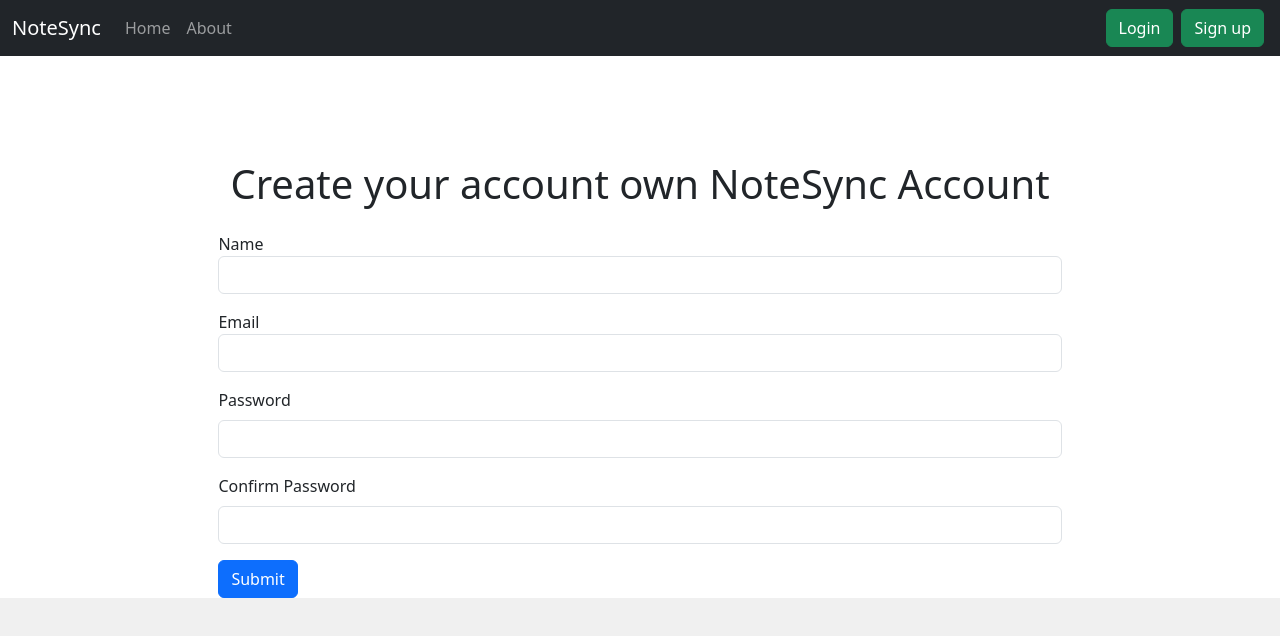
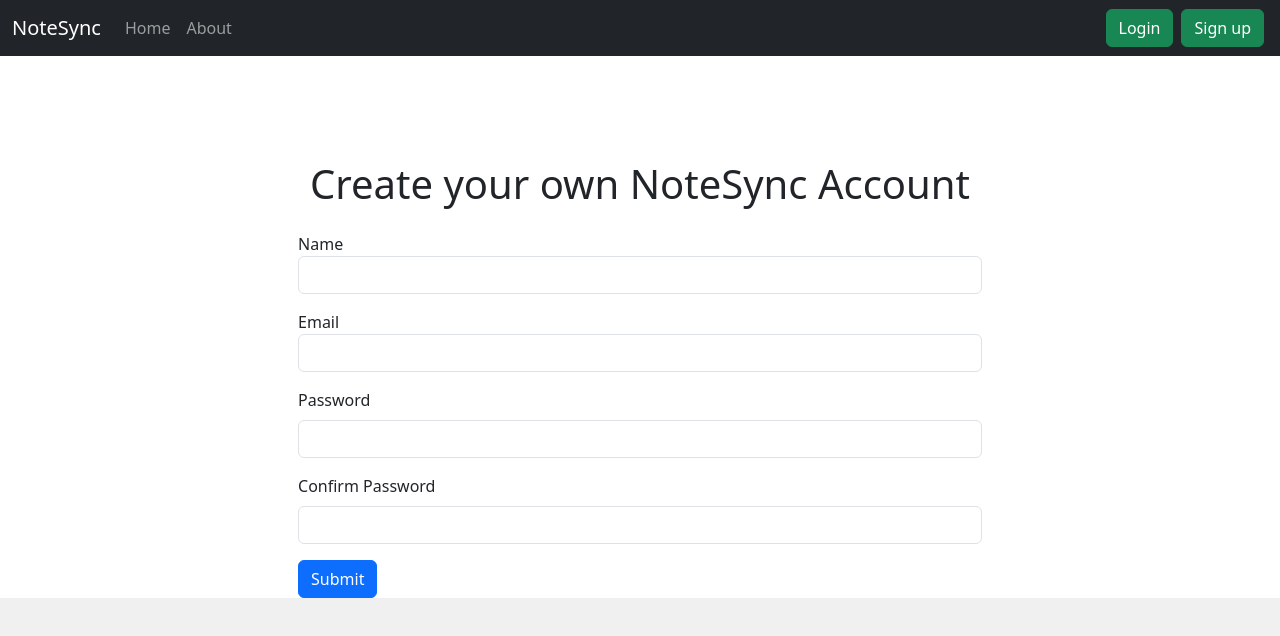
Before and after one commit to BhasinKartik/NoteSync, a React (Create React App) app: page /signup in a window 1280 px wide. Shown: the top 636 px of the page. Built offline with nearby package versions, Linux system fonts and the light colour scheme.

Commit message:
text-fix-1

```diff
--- a/src/components/Signup.js
+++ b/src/components/Signup.js
@@ -37,7 +37,7 @@ else props.showAlert("Confirm your password again!","danger");
   return (
     <div>
        <div className="container my-3">
-        <h1>Create your account own NoteSync Account</h1>
+        <h1>Create your own NoteSync Account</h1>
         </div>
        <div>
       <form onSubmit={handleSignup}>
```
